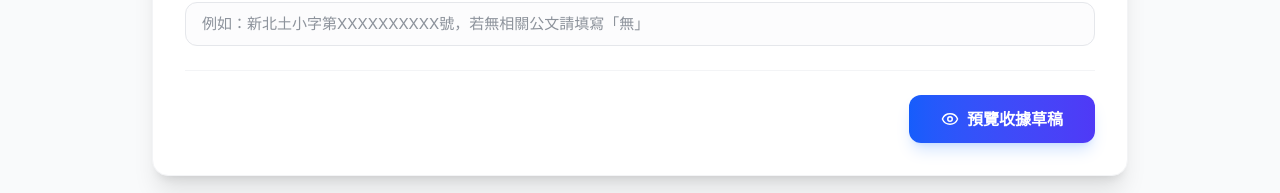
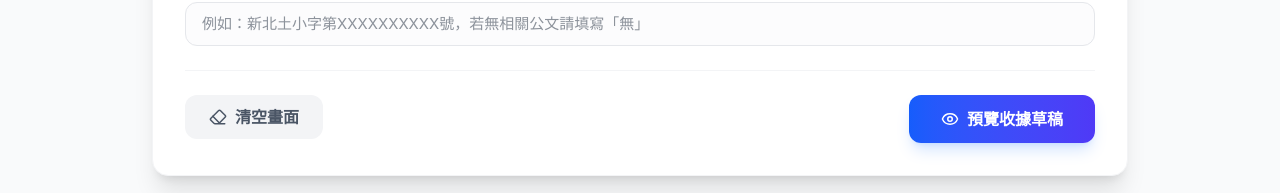
Before and after one commit to always77798-dot/ttcps-receipt-system, a React (Vite) app: page / in a window 1280 px wide. Shown: the part 608-801 px from the top of the page. Built offline with nearby package versions, Linux system fonts and the light colour scheme.

Commit message:
feat: add clear form button with confirmation prompt

```diff
--- a/src/App.jsx
+++ b/src/App.jsx
@@ -225,6 +225,22 @@ function App() {
     setView("form");
   };
 
+  // 7. 清空表單按鈕處理器
+  const handleClearForm = () => {
+    if (window.confirm("確定要清空目前填寫的所有資料嗎？")) {
+      setFormData({
+        email: localStorage.getItem("receiptSystemUserEmail") || "",
+        applicantName: localStorage.getItem("receiptSystemUserName") || "",
+        payer: "",
+        incomeSubject: "",
+        subjectCode: "",
+        amount: "",
+        reason: "",
+        documentNumber: "",
+      });
+    }
+  };
+
   return (
     <div className="min-h-screen bg-gray-50 text-gray-800 font-sans">
       {/* 導覽列 (列印時會自動隱藏) */}
@@ -276,6 +292,7 @@ function App() {
             loading={loading}
             onChange={handleInputChange}
             onSubmit={handleFormPreviewSubmit}
+            onClear={handleClearForm}
           />
         )}
 
--- a/src/components/ReceiptForm.jsx
+++ b/src/components/ReceiptForm.jsx
@@ -1,5 +1,5 @@
 import React from "react";
-import { FileText, Mail, User, Users, DollarSign, BookOpen, Hash, AlignLeft, FileEdit, Eye } from "lucide-react";
+import { FileText, Mail, User, Users, DollarSign, BookOpen, Hash, AlignLeft, FileEdit, Eye, Eraser } from "lucide-react";
 import { convertToChineseNumerals } from "../utils/cnNumber";
 
 /**
@@ -11,7 +11,7 @@ import { convertToChineseNumerals } from "../utils/cnNumber";
  * @param {Function} props.onChange 欄位異動處理器
  * @param {Function} props.onSubmit 表單提交處理器 (切換至草稿預覽模式)
  */
-export const ReceiptForm = ({ formData, loading, onChange, onSubmit }) => {
+export const ReceiptForm = ({ formData, loading, onChange, onSubmit, onClear }) => {
   // 阻止 Enter 鍵自動觸發 submit，但允許 button 等正常觸發
   const handleFormKeyDown = (e) => {
     if (e.key === "Enter" && e.target.tagName !== "BUTTON" && e.target.tagName !== "TEXTAREA") {
@@ -180,12 +180,22 @@ export const ReceiptForm = ({ formData, loading, onChange, onSubmit }) => {
           </div>
         </div>
 
-        {/* 提交按鈕 */}
-        <div className="pt-6 border-t border-gray-100 flex justify-end">
+        {/* 提交與清空按鈕 */}
+        <div className="pt-6 border-t border-gray-100 flex flex-col-reverse sm:flex-row sm:justify-between sm:items-center gap-4">
+          <button
+            type="button"
+            onClick={onClear}
+            disabled={loading}
+            className="px-6 py-2.5 rounded-xl font-semibold text-gray-600 bg-gray-100 hover:bg-gray-200 hover:text-gray-900 transition-all duration-200 flex items-center justify-center active:scale-95 disabled:opacity-50 self-start w-full sm:w-auto"
+          >
+            <Eraser className="w-4.5 h-4.5 mr-2" />
+            清空畫面
+          </button>
+
           <button
             type="submit"
             disabled={loading}
-            className={`px-8 py-3 rounded-xl font-semibold text-white shadow-lg shadow-blue-500/20 flex items-center transition-all duration-200 active:scale-95 ${
+            className={`px-8 py-3 rounded-xl font-semibold text-white shadow-lg shadow-blue-500/20 flex items-center justify-center transition-all duration-200 active:scale-95 w-full sm:w-auto ${
               loading
                 ? "bg-gray-400 cursor-not-allowed shadow-none"
                 : "bg-gradient-to-r from-blue-600 to-indigo-600 hover:from-blue-700 hover:to-indigo-700 hover:shadow-xl hover:shadow-blue-500/20"
```
